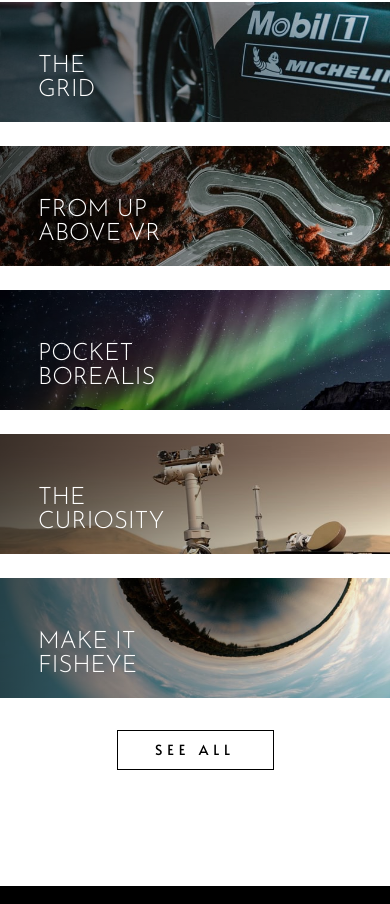
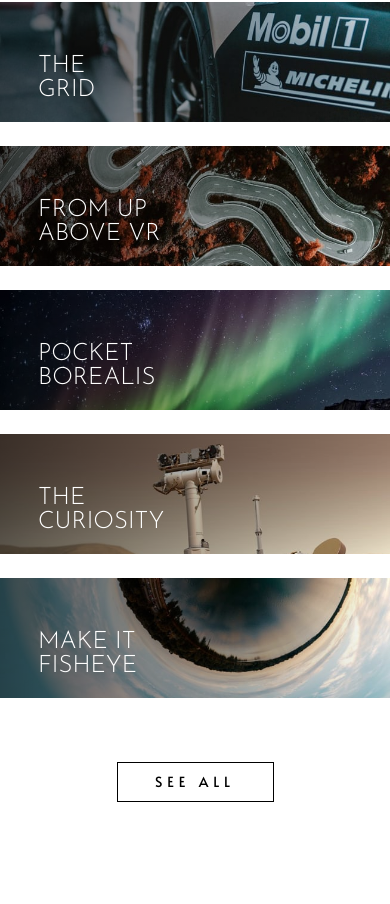
Before and after one commit to altindaselif/23-loopstudios-landing-page-main, a plain HTML site: page index.html in a window 390 px wide. Shown: the part 2009-2913 px from the top of the page. Drawn offline with Linux system fonts and the light colour scheme.

Commit message:
Code review fixes

```diff
--- a/index.html
+++ b/index.html
@@ -209,7 +209,13 @@
             <p class="grid-cell-title">Make It <br />Fisheye</p>
           </div>
         </div>
-        <button class="creations-button" type="button">See all</button>
+        <button
+          class="creations-button"
+          type="button"
+          aria-label="See all our creations"
+        >
+          See all
+        </button>
       </section>
     </main>
     <footer class="footer-container">
--- a/style.css
+++ b/style.css
@@ -196,14 +196,16 @@ button {
 
 /* --- MAIN PART (CREATIONS SECTION) --- */
 .creations-container {
-  position: relative;
+  display: grid;
+  grid-template-columns: 1fr auto;
+  align-items: center;
+  row-gap: var(--spacing-1000);
   margin-bottom: 5.2rem;
 }
 
 .creations-header {
-  display: flex;
-  align-items: center;
-  margin-bottom: var(--spacing-1000);
+  grid-column: 1;
+  grid-row: 1;
 }
 
 .creations-button {
@@ -211,9 +213,8 @@ button {
   height: 4rem;
   border: 0.1rem solid var(--black);
 
-  position: absolute;
-  top: 0;
-  right: 0;
+  grid-column: 2;
+  grid-row: 1;
 
   display: flex;
   align-items: center;
@@ -236,6 +237,9 @@ button {
   display: grid;
   grid-template-columns: repeat(4, 1fr);
   gap: var(--spacing-400);
+
+  grid-column: 1 / -1;
+  grid-row: 2;
 }
 
 .grid-cell {
@@ -271,6 +275,8 @@ button {
 .grid-img {
   width: 100%;
   height: 100%;
+  object-fit: cover;
+  object-position: top;
 }
 
 .grid-cell-title {
@@ -452,20 +458,23 @@ button {
 
   /* --- MAIN PART (CREATIONS SECTION) --- */
   .creations-container {
-    margin-bottom: 5.2rem;
+    display: flex;
+    flex-direction: column;
+    gap: var(--spacing-400);
   }
 
   .creations-header {
     justify-content: center;
-    margin-bottom: var(--spacing-400);
   }
 
   .creations-button {
-    position: static;
-    margin: 0 auto;
+    order: 3;
+    justify-content: center;
   }
 
   .creations-grid {
+    order: 2;
+    width: 100%;
     grid-template-columns: 1fr;
     gap: var(--spacing-300);
     margin-bottom: var(--spacing-400);
@@ -486,6 +495,7 @@ button {
   .grid-img {
     width: 100%;
     height: 100%;
+    object-fit: cover;
   }
 
   .grid-cell-title {
```
